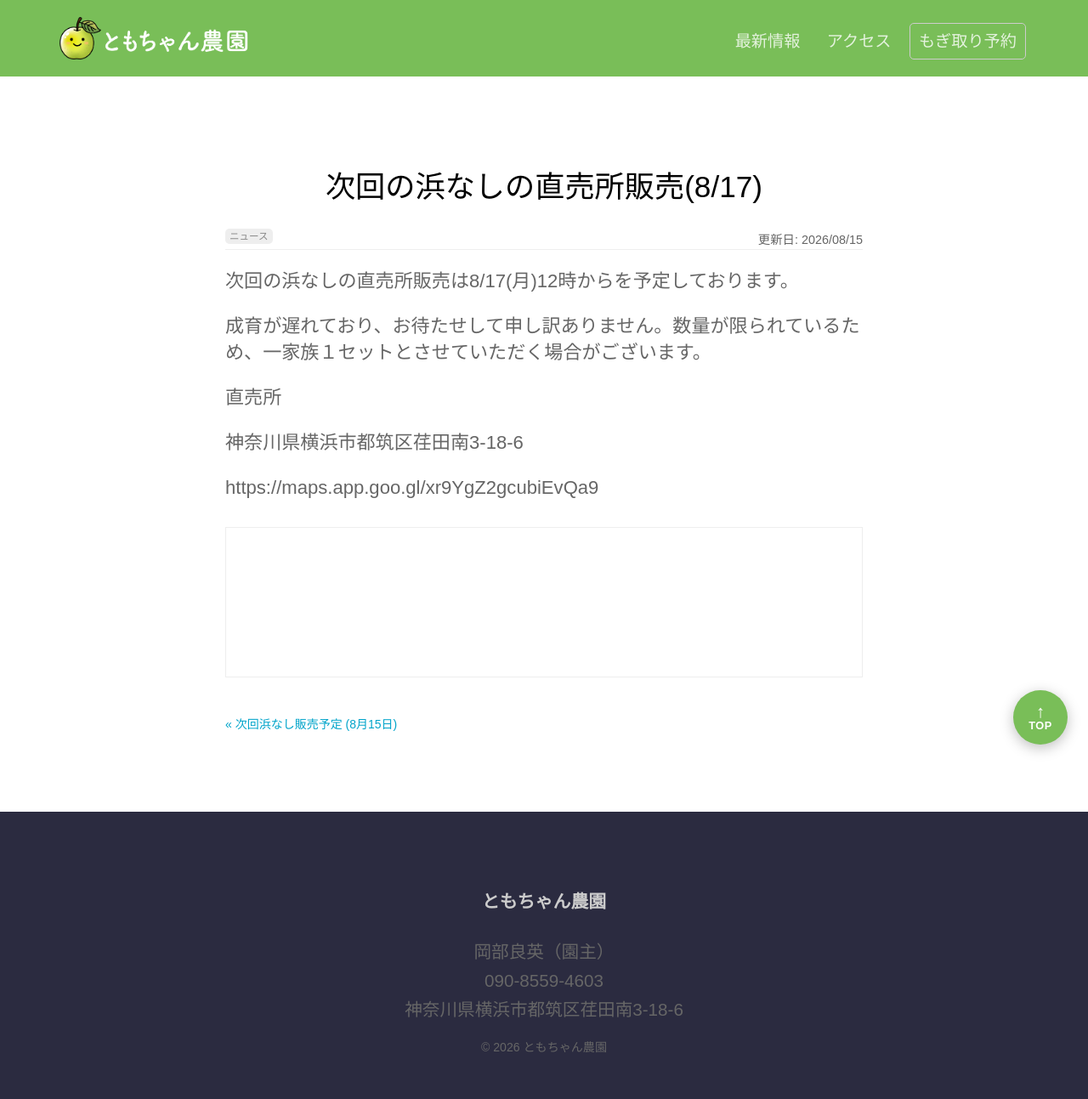
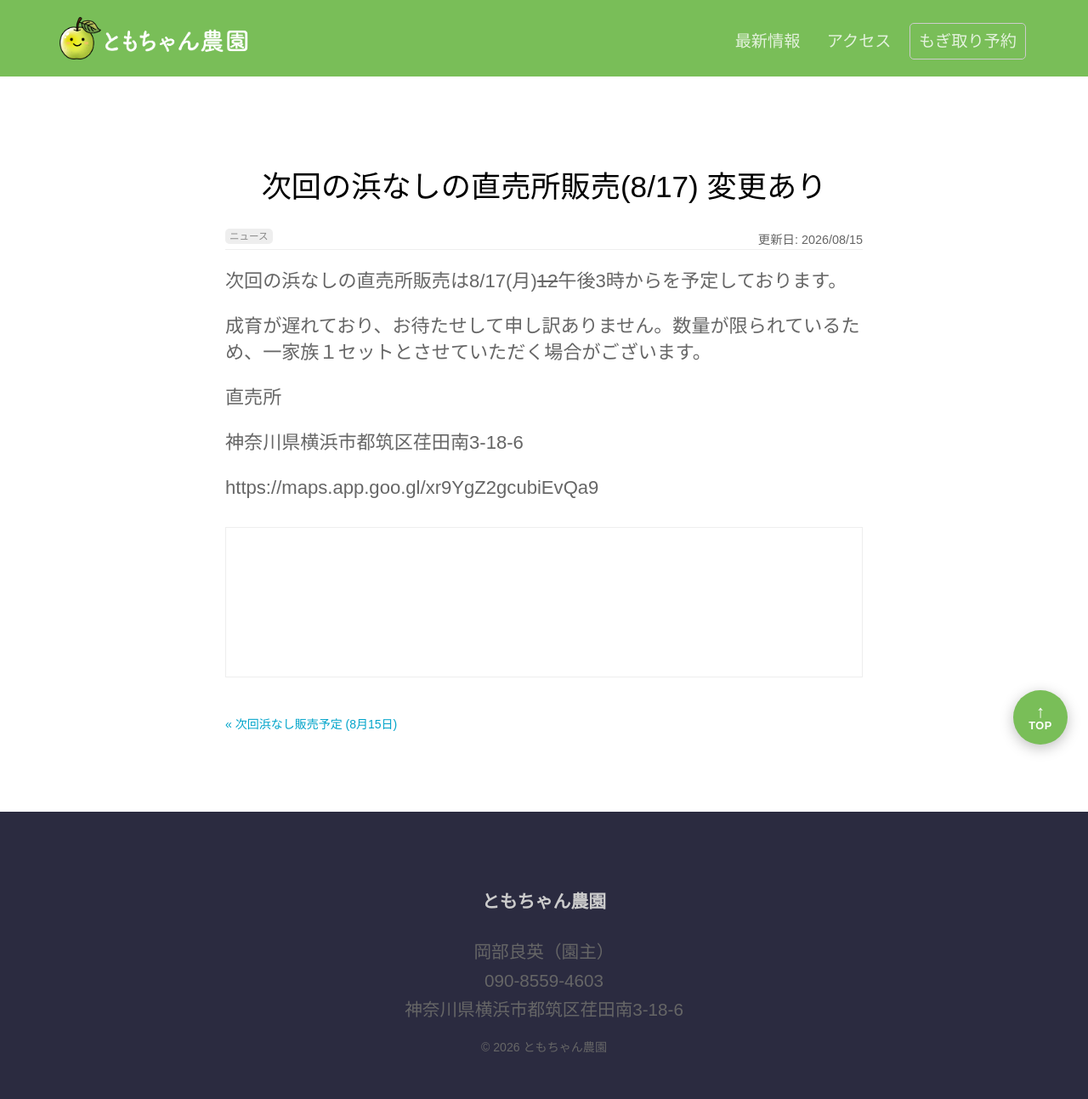
Before and after one commit to johannesnicolaus/nashi_nouen, a Jekyll site: the page built from _posts/2026-08-15-2026-08-15-次回の浜なしの直売所販売-8-17.md, in a window 1280 px wide. Shown: the whole page at 85% size. Built offline with Jekyll 4.4.1, drawn with Linux system fonts in a browser that asks for light colours; some web fonts are replaced.

Commit message:
Update Post “08-15-2026-08-15-次回の浜なしの直売所販売-8-17”

```diff
--- a/_posts/2026-08-15-2026-08-15-次回の浜なしの直売所販売-8-17.md
+++ b/_posts/2026-08-15-2026-08-15-次回の浜なしの直売所販売-8-17.md
@@ -1,11 +1,11 @@
 ---
-title: 次回の浜なしの直売所販売(8/17)
+title: 次回の浜なしの直売所販売(8/17) 変更あり
 date: 2026-08-15
 categories:
   - ニュース
 ---
 
-次回の浜なしの直売所販売は8/17(月)12時からを予定しております。
+次回の浜なしの直売所販売は8/17(月)~~12~~午後3時からを予定しております。
 
 成育が遅れており、お待たせして申し訳ありません。数量が限られているため、一家族１セットとさせていただく場合がございます。
 
```
